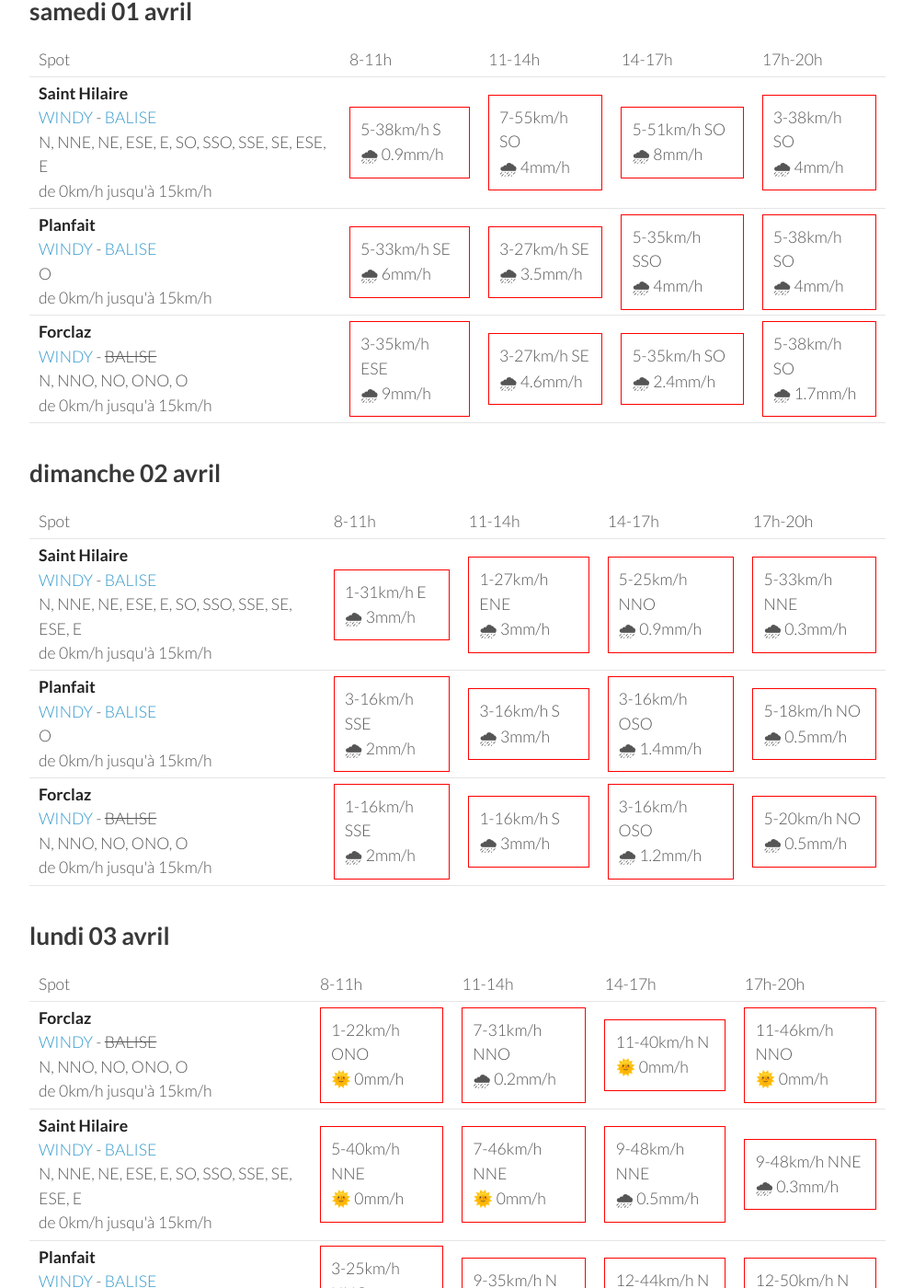
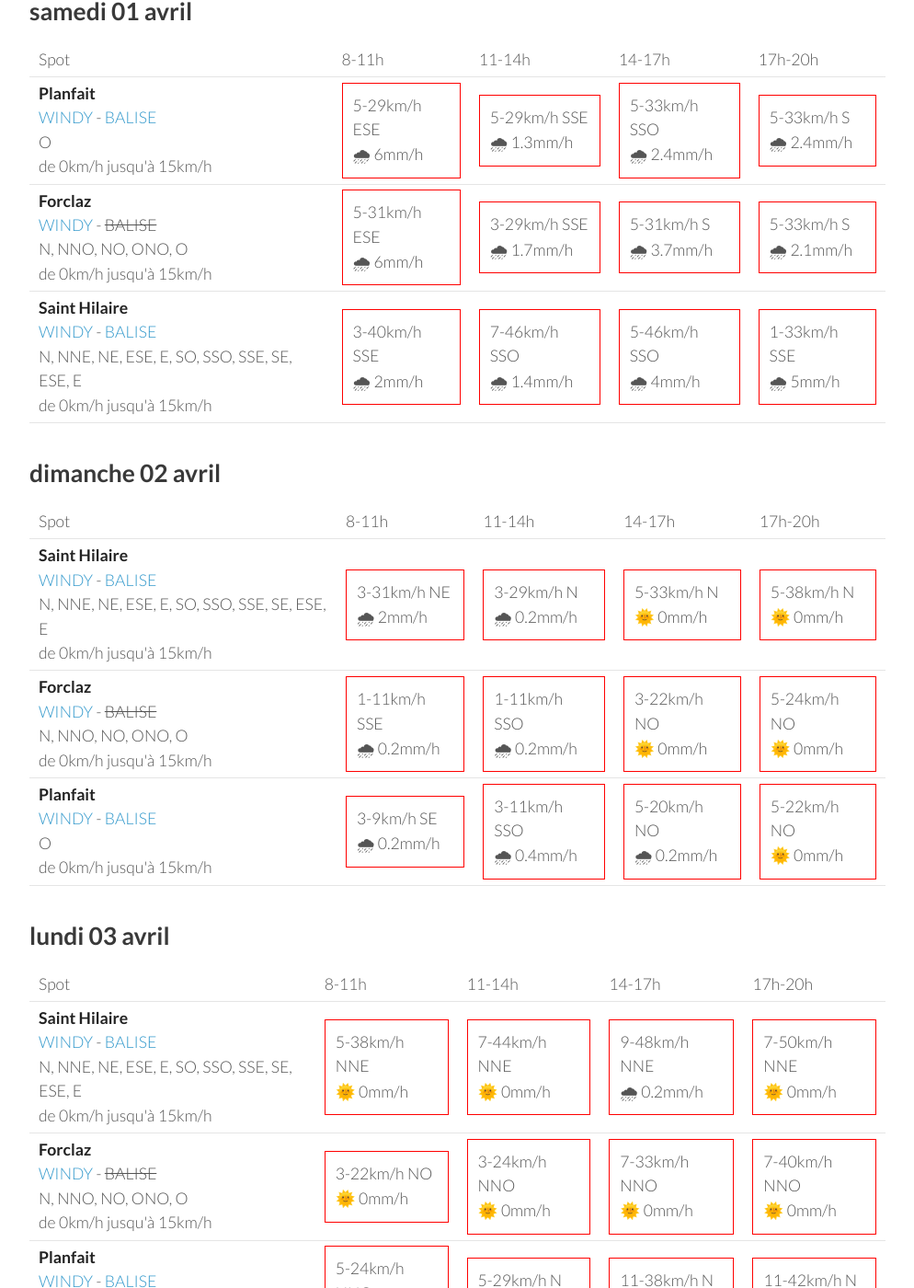
Before and after one commit to parapente-dans-le-nord/parapente-dans-le-nord.github.io, a Jekyll site: the page built from alpes_nord.markdown, in a window 1280 px wide and 1400 px high, scrolled down 1288 px. Shown: the whole window at 92% size, without its empty margins (26-1020 px from the left). Built offline with Jekyll 4.4.1, drawn with Linux system fonts in a browser that asks for light colours; some of the changed text lies outside the part shown.

Commit message:
update index.markdown

```diff
--- a/alpes_nord.markdown
+++ b/alpes_nord.markdown
@@ -22,33 +22,30 @@ page mise à jour le jeudi 30 mars 06:25
       <td>17h-20h</td>
     </tr>
 <tr>
-        <td><strong>Saint Hilaire</strong><br><a href="https://windy.com/45.307/5.888?45.087,5.889,9,m:eUFagkX">WINDY</a> - <span class=""><a href="http://www.balisemeteo.com/balise.php?idBalise=61">BALISE</a> </span><br> <span class="vent-favorable">N, NNE, NE, ESE, E, SO, SSO, SSE, SE, ESE, E</span><br><span class="force-vent">de 0km/h jusqu'à 15km/h</span> </td>
+        <td><strong>Forclaz</strong><br><a href="https://windy.com/45.814/6.247?45.375,6.246,8,m:eVwaglz">WINDY</a> - <span class="no-balise"> BALISE </span><br> <span class="vent-favorable">N, NNO, NO, ONO, O</span><br><span class="force-vent">de 0km/h jusqu'à 15km/h</span> </td>
 
-            <td><div class="not-flyable"><p>16-50km/h SO</p><p>🌞 0mm/h</p></div></td>
-            <td><div class="not-flyable"><p>5-20km/h S</p><p>🌞 0mm/h</p></div></td>
-            <td><div class="flyable"><p>5-12km/h SE</p><p>🌞 0mm/h</p></div></td>
-            <td><div class="not-flyable"><p>5-22km/h S</p><p>🌞 0mm/h</p></div></td>
-
+            <td><div class="not-flyable"><p>0-0km/h NA</p><p>🌧️ 0mm/h</p></div></td>
+            <td><div class="flyable"><p>3-9km/h N</p><p>🌧 0.3mm/h</p></div></td>
+            <td><div class="not-flyable"><p>7-27km/h S</p><p>🌧 0mm/h</p></div></td>
+            <td><div class="not-flyable"><p>11-27km/h S</p><p>🌧 0mm/h</p></div></td>
 
     </tr>
 <tr>
         <td><strong>Planfait</strong><br><a href="https://windy.com/45.853/6.223?45.415,6.223,8">WINDY</a> - <span class=""><a href="https://www.openwindmap.org/PP496">BALISE</a> </span><br> <span class="vent-favorable">O</span><br><span class="force-vent">de 0km/h jusqu'à 15km/h</span> </td>
 
-            <td><div class="not-flyable"><p>20-61km/h SSE</p><p>🌞 0mm/h</p></div></td>
-            <td><div class="not-flyable"><p>3-22km/h S</p><p>🌧 0.4mm/h</p></div></td>
-            <td><div class="not-flyable"><p>5-20km/h NNO</p><p>🌞 0mm/h</p></div></td>
-            <td><div class="not-flyable"><p>9-25km/h SSO</p><p>🌧 2.3mm/h</p></div></td>
-
+            <td><div class="not-flyable"><p>0-0km/h NA</p><p>🌧️ 0mm/h</p></div></td>
+            <td><div class="not-flyable"><p>9-22km/h NNO</p><p>🌞 0mm/h</p></div></td>
+            <td><div class="not-flyable"><p>7-18km/h SSO</p><p>🌞 0mm/h</p></div></td>
+            <td><div class="not-flyable"><p>11-24km/h SSO</p><p>🌞 0mm/h</p></div></td>
 
     </tr>
 <tr>
-        <td><strong>Forclaz</strong><br><a href="https://windy.com/45.814/6.247?45.375,6.246,8,m:eVwaglz">WINDY</a> - <span class="no-balise"> BALISE </span><br> <span class="vent-favorable">N, NNO, NO, ONO, O</span><br><span class="force-vent">de 0km/h jusqu'à 15km/h</span> </td>
+        <td><strong>Saint Hilaire</strong><br><a href="https://windy.com/45.307/5.888?45.087,5.889,9,m:eUFagkX">WINDY</a> - <span class=""><a href="http://www.balisemeteo.com/balise.php?idBalise=61">BALISE</a> </span><br> <span class="vent-favorable">N, NNE, NE, ESE, E, SO, SSO, SSE, SE, ESE, E</span><br><span class="force-vent">de 0km/h jusqu'à 15km/h</span> </td>
 
-            <td><div class="not-flyable"><p>18-50km/h SE</p><p>🌧 0.6mm/h</p></div></td>
-            <td><div class="not-flyable"><p>5-24km/h SSE</p><p>🌧 1.4mm/h</p></div></td>
-            <td><div class="not-flyable"><p>5-22km/h NE</p><p>🌞 0mm/h</p></div></td>
-            <td><div class="not-flyable"><p>5-14km/h S</p><p>🌧 2.4mm/h</p></div></td>
-
+            <td><div class="not-flyable"><p>0-0km/h NA</p><p>🌧️ 0mm/h</p></div></td>
+            <td><div class="not-flyable"><p>11-35km/h SSO</p><p>🌞 0mm/h</p></div></td>
+            <td><div class="not-flyable"><p>5-20km/h SSE</p><p>🌞 0mm/h</p></div></td>
+            <td><div class="not-flyable"><p>7-33km/h SSE</p><p>🌞 0mm/h</p></div></td>
 
     </tr>
 
@@ -70,30 +67,30 @@ page mise à jour le jeudi 30 mars 06:25
 <tr>
         <td><strong>Planfait</strong><br><a href="https://windy.com/45.853/6.223?45.415,6.223,8">WINDY</a> - <span class=""><a href="https://www.openwindmap.org/PP496">BALISE</a> </span><br> <span class="vent-favorable">O</span><br><span class="force-vent">de 0km/h jusqu'à 15km/h</span> </td>
 
-            <td><div class="not-flyable"><p>9-46km/h SSO</p><p>🌧 2.1mm/h</p></div></td>
-            <td><div class="not-flyable"><p>9-40km/h SO</p><p>🌧 9mm/h</p></div></td>
-            <td><div class="not-flyable"><p>18-51km/h SO</p><p>🌞 0mm/h</p></div></td>
-            <td><div class="not-flyable"><p>3-59km/h OSO</p><p>🌧 3.3mm/h</p></div></td>
+            <td><div class="not-flyable"><p>16-42km/h SSO</p><p>🌧 1.8mm/h</p></div></td>
+            <td><div class="not-flyable"><p>16-53km/h ONO</p><p>🌧 6mm/h</p></div></td>
+            <td><div class="not-flyable"><p>22-55km/h SO</p><p>🌧 0.3mm/h</p></div></td>
+            <td><div class="not-flyable"><p>24-51km/h O</p><p>🌧 9mm/h</p></div></td>
 
 
     </tr>
 <tr>
         <td><strong>Saint Hilaire</strong><br><a href="https://windy.com/45.307/5.888?45.087,5.889,9,m:eUFagkX">WINDY</a> - <span class=""><a href="http://www.balisemeteo.com/balise.php?idBalise=61">BALISE</a> </span><br> <span class="vent-favorable">N, NNE, NE, ESE, E, SO, SSO, SSE, SE, ESE, E</span><br><span class="force-vent">de 0km/h jusqu'à 15km/h</span> </td>
 
-            <td><div class="not-flyable"><p>11-31km/h SO</p><p>🌞 0mm/h</p></div></td>
-            <td><div class="not-flyable"><p>11-37km/h S</p><p>🌞 0mm/h</p></div></td>
-            <td><div class="not-flyable"><p>16-37km/h S</p><p>🌞 0mm/h</p></div></td>
-            <td><div class="not-flyable"><p>14-40km/h SSO</p><p>🌧 0.3mm/h</p></div></td>
+            <td><div class="not-flyable"><p>16-44km/h SO</p><p>🌞 0mm/h</p></div></td>
+            <td><div class="not-flyable"><p>11-38km/h SSO</p><p>🌧 1.8mm/h</p></div></td>
+            <td><div class="not-flyable"><p>16-38km/h S</p><p>🌧 1mm/h</p></div></td>
+            <td><div class="not-flyable"><p>12-37km/h SSO</p><p>🌧 1.8mm/h</p></div></td>
 
 
     </tr>
 <tr>
         <td><strong>Forclaz</strong><br><a href="https://windy.com/45.814/6.247?45.375,6.246,8,m:eVwaglz">WINDY</a> - <span class="no-balise"> BALISE </span><br> <span class="vent-favorable">N, NNO, NO, ONO, O</span><br><span class="force-vent">de 0km/h jusqu'à 15km/h</span> </td>
 
-            <td><div class="not-flyable"><p>11-40km/h S</p><p>🌧 3.8mm/h</p></div></td>
-            <td><div class="not-flyable"><p>7-46km/h O</p><p>🌧 8mm/h</p></div></td>
-            <td><div class="not-flyable"><p>16-48km/h SSO</p><p>🌞 0mm/h</p></div></td>
-            <td><div class="not-flyable"><p>3-51km/h S</p><p>🌧 2.4mm/h</p></div></td>
+            <td><div class="not-flyable"><p>12-37km/h SSO</p><p>🌧 3.8mm/h</p></div></td>
+            <td><div class="not-flyable"><p>18-48km/h NO</p><p>🌧 1.8mm/h</p></div></td>
+            <td><div class="not-flyable"><p>18-46km/h SSO</p><p>🌧 0.9mm/h</p></div></td>
+            <td><div class="not-flyable"><p>9-29km/h NO</p><p>🌧 3.9mm/h</p></div></td>
 
 
     </tr>
@@ -114,32 +111,32 @@ page mise à jour le jeudi 30 mars 06:25
       <td>17h-20h</td>
     </tr>
 <tr>
-        <td><strong>Saint Hilaire</strong><br><a href="https://windy.com/45.307/5.888?45.087,5.889,9,m:eUFagkX">WINDY</a> - <span class=""><a href="http://www.balisemeteo.com/balise.php?idBalise=61">BALISE</a> </span><br> <span class="vent-favorable">N, NNE, NE, ESE, E, SO, SSO, SSE, SE, ESE, E</span><br><span class="force-vent">de 0km/h jusqu'à 15km/h</span> </td>
-
-            <td><div class="not-flyable"><p>5-38km/h S</p><p>🌧 0.9mm/h</p></div></td>
-            <td><div class="not-flyable"><p>7-55km/h SO</p><p>🌧 4mm/h</p></div></td>
-            <td><div class="not-flyable"><p>5-51km/h SO</p><p>🌧 8mm/h</p></div></td>
-            <td><div class="not-flyable"><p>3-38km/h SO</p><p>🌧 4mm/h</p></div></td>
-
-
-    </tr>
-<tr>
         <td><strong>Planfait</strong><br><a href="https://windy.com/45.853/6.223?45.415,6.223,8">WINDY</a> - <span class=""><a href="https://www.openwindmap.org/PP496">BALISE</a> </span><br> <span class="vent-favorable">O</span><br><span class="force-vent">de 0km/h jusqu'à 15km/h</span> </td>
 
-            <td><div class="not-flyable"><p>5-33km/h SE</p><p>🌧 6mm/h</p></div></td>
-            <td><div class="not-flyable"><p>3-27km/h SE</p><p>🌧 3.5mm/h</p></div></td>
-            <td><div class="not-flyable"><p>5-35km/h SSO</p><p>🌧 4mm/h</p></div></td>
-            <td><div class="not-flyable"><p>5-38km/h SO</p><p>🌧 4mm/h</p></div></td>
+            <td><div class="not-flyable"><p>5-29km/h ESE</p><p>🌧 6mm/h</p></div></td>
+            <td><div class="not-flyable"><p>5-29km/h SSE</p><p>🌧 1.3mm/h</p></div></td>
+            <td><div class="not-flyable"><p>5-33km/h SSO</p><p>🌧 2.4mm/h</p></div></td>
+            <td><div class="not-flyable"><p>5-33km/h S</p><p>🌧 2.4mm/h</p></div></td>
 
 
     </tr>
 <tr>
         <td><strong>Forclaz</strong><br><a href="https://windy.com/45.814/6.247?45.375,6.246,8,m:eVwaglz">WINDY</a> - <span class="no-balise"> BALISE </span><br> <span class="vent-favorable">N, NNO, NO, ONO, O</span><br><span class="force-vent">de 0km/h jusqu'à 15km/h</span> </td>
 
-            <td><div class="not-flyable"><p>3-35km/h ESE</p><p>🌧 9mm/h</p></div></td>
-            <td><div class="not-flyable"><p>3-27km/h SE</p><p>🌧 4.6mm/h</p></div></td>
-            <td><div class="not-flyable"><p>5-35km/h SO</p><p>🌧 2.4mm/h</p></div></td>
-            <td><div class="not-flyable"><p>5-38km/h SO</p><p>🌧 1.7mm/h</p></div></td>
+            <td><div class="not-flyable"><p>5-31km/h ESE</p><p>🌧 6mm/h</p></div></td>
+            <td><div class="not-flyable"><p>3-29km/h SSE</p><p>🌧 1.7mm/h</p></div></td>
+            <td><div class="not-flyable"><p>5-31km/h S</p><p>🌧 3.7mm/h</p></div></td>
+            <td><div class="not-flyable"><p>5-33km/h S</p><p>🌧 2.1mm/h</p></div></td>
+
+
+    </tr>
+<tr>
+        <td><strong>Saint Hilaire</strong><br><a href="https://windy.com/45.307/5.888?45.087,5.889,9,m:eUFagkX">WINDY</a> - <span class=""><a href="http://www.balisemeteo.com/balise.php?idBalise=61">BALISE</a> </span><br> <span class="vent-favorable">N, NNE, NE, ESE, E, SO, SSO, SSE, SE, ESE, E</span><br><span class="force-vent">de 0km/h jusqu'à 15km/h</span> </td>
+
+            <td><div class="not-flyable"><p>3-40km/h SSE</p><p>🌧 2mm/h</p></div></td>
+            <td><div class="not-flyable"><p>7-46km/h SSO</p><p>🌧 1.4mm/h</p></div></td>
+            <td><div class="not-flyable"><p>5-46km/h SSO</p><p>🌧 4mm/h</p></div></td>
+            <td><div class="not-flyable"><p>1-33km/h SSE</p><p>🌧 5mm/h</p></div></td>
 
 
     </tr>
@@ -162,30 +159,30 @@ page mise à jour le jeudi 30 mars 06:25
 <tr>
         <td><strong>Saint Hilaire</strong><br><a href="https://windy.com/45.307/5.888?45.087,5.889,9,m:eUFagkX">WINDY</a> - <span class=""><a href="http://www.balisemeteo.com/balise.php?idBalise=61">BALISE</a> </span><br> <span class="vent-favorable">N, NNE, NE, ESE, E, SO, SSO, SSE, SE, ESE, E</span><br><span class="force-vent">de 0km/h jusqu'à 15km/h</span> </td>
 
-            <td><div class="not-flyable"><p>1-31km/h E</p><p>🌧 3mm/h</p></div></td>
-            <td><div class="not-flyable"><p>1-27km/h ENE</p><p>🌧 3mm/h</p></div></td>
-            <td><div class="not-flyable"><p>5-25km/h NNO</p><p>🌧 0.9mm/h</p></div></td>
-            <td><div class="not-flyable"><p>5-33km/h NNE</p><p>🌧 0.3mm/h</p></div></td>
+            <td><div class="not-flyable"><p>3-31km/h NE</p><p>🌧 2mm/h</p></div></td>
+            <td><div class="not-flyable"><p>3-29km/h N</p><p>🌧 0.2mm/h</p></div></td>
+            <td><div class="not-flyable"><p>5-33km/h N</p><p>🌞 0mm/h</p></div></td>
+            <td><div class="not-flyable"><p>5-38km/h N</p><p>🌞 0mm/h</p></div></td>
+
+
+    </tr>
+<tr>
+        <td><strong>Forclaz</strong><br><a href="https://windy.com/45.814/6.247?45.375,6.246,8,m:eVwaglz">WINDY</a> - <span class="no-balise"> BALISE </span><br> <span class="vent-favorable">N, NNO, NO, ONO, O</span><br><span class="force-vent">de 0km/h jusqu'à 15km/h</span> </td>
+
+            <td><div class="not-flyable"><p>1-11km/h SSE</p><p>🌧 0.2mm/h</p></div></td>
+            <td><div class="not-flyable"><p>1-11km/h SSO</p><p>🌧 0.2mm/h</p></div></td>
+            <td><div class="not-flyable"><p>3-22km/h NO</p><p>🌞 0mm/h</p></div></td>
+            <td><div class="not-flyable"><p>5-24km/h NO</p><p>🌞 0mm/h</p></div></td>
 
 
     </tr>
 <tr>
         <td><strong>Planfait</strong><br><a href="https://windy.com/45.853/6.223?45.415,6.223,8">WINDY</a> - <span class=""><a href="https://www.openwindmap.org/PP496">BALISE</a> </span><br> <span class="vent-favorable">O</span><br><span class="force-vent">de 0km/h jusqu'à 15km/h</span> </td>
 
-            <td><div class="not-flyable"><p>3-16km/h SSE</p><p>🌧 2mm/h</p></div></td>
-            <td><div class="not-flyable"><p>3-16km/h S</p><p>🌧 3mm/h</p></div></td>
-            <td><div class="not-flyable"><p>3-16km/h OSO</p><p>🌧 1.4mm/h</p></div></td>
-            <td><div class="not-flyable"><p>5-18km/h NO</p><p>🌧 0.5mm/h</p></div></td>
-
-
-    </tr>
-<tr>
-        <td><strong>Forclaz</strong><br><a href="https://windy.com/45.814/6.247?45.375,6.246,8,m:eVwaglz">WINDY</a> - <span class="no-balise"> BALISE </span><br> <span class="vent-favorable">N, NNO, NO, ONO, O</span><br><span class="force-vent">de 0km/h jusqu'à 15km/h</span> </td>
-
-            <td><div class="not-flyable"><p>1-16km/h SSE</p><p>🌧 2mm/h</p></div></td>
-            <td><div class="not-flyable"><p>1-16km/h S</p><p>🌧 3mm/h</p></div></td>
-            <td><div class="not-flyable"><p>3-16km/h OSO</p><p>🌧 1.2mm/h</p></div></td>
-            <td><div class="not-flyable"><p>5-20km/h NO</p><p>🌧 0.5mm/h</p></div></td>
+            <td><div class="not-flyable"><p>3-9km/h SE</p><p>🌧 0.2mm/h</p></div></td>
+            <td><div class="not-flyable"><p>3-11km/h SSO</p><p>🌧 0.4mm/h</p></div></td>
+            <td><div class="not-flyable"><p>5-20km/h NO</p><p>🌧 0.2mm/h</p></div></td>
+            <td><div class="not-flyable"><p>5-22km/h NO</p><p>🌞 0mm/h</p></div></td>
 
 
     </tr>
@@ -206,32 +203,32 @@ page mise à jour le jeudi 30 mars 06:25
       <td>17h-20h</td>
     </tr>
 <tr>
-        <td><strong>Forclaz</strong><br><a href="https://windy.com/45.814/6.247?45.375,6.246,8,m:eVwaglz">WINDY</a> - <span class="no-balise"> BALISE </span><br> <span class="vent-favorable">N, NNO, NO, ONO, O</span><br><span class="force-vent">de 0km/h jusqu'à 15km/h</span> </td>
+        <td><strong>Saint Hilaire</strong><br><a href="https://windy.com/45.307/5.888?45.087,5.889,9,m:eUFagkX">WINDY</a> - <span class=""><a href="http://www.balisemeteo.com/balise.php?idBalise=61">BALISE</a> </span><br> <span class="vent-favorable">N, NNE, NE, ESE, E, SO, SSO, SSE, SE, ESE, E</span><br><span class="force-vent">de 0km/h jusqu'à 15km/h</span> </td>
 
-            <td><div class="not-flyable"><p>1-22km/h ONO</p><p>🌞 0mm/h</p></div></td>
-            <td><div class="not-flyable"><p>7-31km/h NNO</p><p>🌧 0.2mm/h</p></div></td>
-            <td><div class="not-flyable"><p>11-40km/h N</p><p>🌞 0mm/h</p></div></td>
-            <td><div class="not-flyable"><p>11-46km/h NNO</p><p>🌞 0mm/h</p></div></td>
+            <td><div class="not-flyable"><p>5-38km/h NNE</p><p>🌞 0mm/h</p></div></td>
+            <td><div class="not-flyable"><p>7-44km/h NNE</p><p>🌞 0mm/h</p></div></td>
+            <td><div class="not-flyable"><p>9-48km/h NNE</p><p>🌧 0.2mm/h</p></div></td>
+            <td><div class="not-flyable"><p>7-50km/h NNE</p><p>🌞 0mm/h</p></div></td>
 
 
     </tr>
 <tr>
-        <td><strong>Saint Hilaire</strong><br><a href="https://windy.com/45.307/5.888?45.087,5.889,9,m:eUFagkX">WINDY</a> - <span class=""><a href="http://www.balisemeteo.com/balise.php?idBalise=61">BALISE</a> </span><br> <span class="vent-favorable">N, NNE, NE, ESE, E, SO, SSO, SSE, SE, ESE, E</span><br><span class="force-vent">de 0km/h jusqu'à 15km/h</span> </td>
+        <td><strong>Forclaz</strong><br><a href="https://windy.com/45.814/6.247?45.375,6.246,8,m:eVwaglz">WINDY</a> - <span class="no-balise"> BALISE </span><br> <span class="vent-favorable">N, NNO, NO, ONO, O</span><br><span class="force-vent">de 0km/h jusqu'à 15km/h</span> </td>
 
-            <td><div class="not-flyable"><p>5-40km/h NNE</p><p>🌞 0mm/h</p></div></td>
-            <td><div class="not-flyable"><p>7-46km/h NNE</p><p>🌞 0mm/h</p></div></td>
-            <td><div class="not-flyable"><p>9-48km/h NNE</p><p>🌧 0.5mm/h</p></div></td>
-            <td><div class="not-flyable"><p>9-48km/h NNE</p><p>🌧 0.3mm/h</p></div></td>
+            <td><div class="not-flyable"><p>3-22km/h NO</p><p>🌞 0mm/h</p></div></td>
+            <td><div class="not-flyable"><p>3-24km/h NNO</p><p>🌞 0mm/h</p></div></td>
+            <td><div class="not-flyable"><p>7-33km/h NNO</p><p>🌞 0mm/h</p></div></td>
+            <td><div class="not-flyable"><p>7-40km/h NNO</p><p>🌞 0mm/h</p></div></td>
 
 
     </tr>
 <tr>
         <td><strong>Planfait</strong><br><a href="https://windy.com/45.853/6.223?45.415,6.223,8">WINDY</a> - <span class=""><a href="https://www.openwindmap.org/PP496">BALISE</a> </span><br> <span class="vent-favorable">O</span><br><span class="force-vent">de 0km/h jusqu'à 15km/h</span> </td>
 
-            <td><div class="not-flyable"><p>3-25km/h NNO</p><p>🌞 0mm/h</p></div></td>
-            <td><div class="not-flyable"><p>9-35km/h N</p><p>🌧 0.2mm/h</p></div></td>
-            <td><div class="not-flyable"><p>12-44km/h N</p><p>🌞 0mm/h</p></div></td>
-            <td><div class="not-flyable"><p>12-50km/h N</p><p>🌞 0mm/h</p></div></td>
+            <td><div class="not-flyable"><p>5-24km/h NNO</p><p>🌞 0mm/h</p></div></td>
+            <td><div class="not-flyable"><p>5-29km/h N</p><p>🌞 0mm/h</p></div></td>
+            <td><div class="not-flyable"><p>11-38km/h N</p><p>🌞 0mm/h</p></div></td>
+            <td><div class="not-flyable"><p>11-42km/h N</p><p>🌞 0mm/h</p></div></td>
 
 
     </tr>
@@ -239,3 +236,49 @@ page mise à jour le jeudi 30 mars 06:25
 </tbody>
 </table>
 {:/}
+## mardi 04 avril
+
+{::nomarkdown}
+<table>
+  <tbody>
+    <tr>
+      <td>Spot</td>
+      <td>8-11h</td>
+      <td>11-14h</td>
+      <td>14-17h</td>
+      <td>17h-20h</td>
+    </tr>
+<tr>
+        <td><strong>Saint Hilaire</strong><br><a href="https://windy.com/45.307/5.888?45.087,5.889,9,m:eUFagkX">WINDY</a> - <span class=""><a href="http://www.balisemeteo.com/balise.php?idBalise=61">BALISE</a> </span><br> <span class="vent-favorable">N, NNE, NE, ESE, E, SO, SSO, SSE, SE, ESE, E</span><br><span class="force-vent">de 0km/h jusqu'à 15km/h</span> </td>
+
+            <td><div class="not-flyable"><p>3-37km/h E</p><p>🌞 0mm/h</p></div></td>
+            <td><div class="not-flyable"><p>3-35km/h N</p><p>🌞 0mm/h</p></div></td>
+            <td><div class="not-flyable"><p>7-44km/h N</p><p>🌞 0mm/h</p></div></td>
+            <td><div class="not-flyable"><p>9-46km/h N</p><p>🌞 0mm/h</p></div></td>
+
+
+    </tr>
+<tr>
+        <td><strong>Planfait</strong><br><a href="https://windy.com/45.853/6.223?45.415,6.223,8">WINDY</a> - <span class=""><a href="https://www.openwindmap.org/PP496">BALISE</a> </span><br> <span class="vent-favorable">O</span><br><span class="force-vent">de 0km/h jusqu'à 15km/h</span> </td>
+
+            <td><div class="not-flyable"><p>3-22km/h ESE</p><p>🌞 0mm/h</p></div></td>
+            <td><div class="not-flyable"><p>3-22km/h ONO</p><p>🌞 0mm/h</p></div></td>
+            <td><div class="not-flyable"><p>7-31km/h NO</p><p>🌞 0mm/h</p></div></td>
+            <td><div class="not-flyable"><p>9-40km/h NNO</p><p>🌞 0mm/h</p></div></td>
+
+
+    </tr>
+<tr>
+        <td><strong>Forclaz</strong><br><a href="https://windy.com/45.814/6.247?45.375,6.246,8,m:eVwaglz">WINDY</a> - <span class="no-balise"> BALISE </span><br> <span class="vent-favorable">N, NNO, NO, ONO, O</span><br><span class="force-vent">de 0km/h jusqu'à 15km/h</span> </td>
+
+            <td><div class="not-flyable"><p>3-22km/h SSE</p><p>🌞 0mm/h</p></div></td>
+            <td><div class="not-flyable"><p>3-20km/h O</p><p>🌞 0mm/h</p></div></td>
+            <td><div class="not-flyable"><p>5-29km/h ONO</p><p>🌞 0mm/h</p></div></td>
+            <td><div class="not-flyable"><p>9-40km/h NNO</p><p>🌞 0mm/h</p></div></td>
+
+
+    </tr>
+
+</tbody>
+</table>
+{:/}
```
Also changed, not shown: other parts of alpes_nord.markdown (+1 -1 lines).
